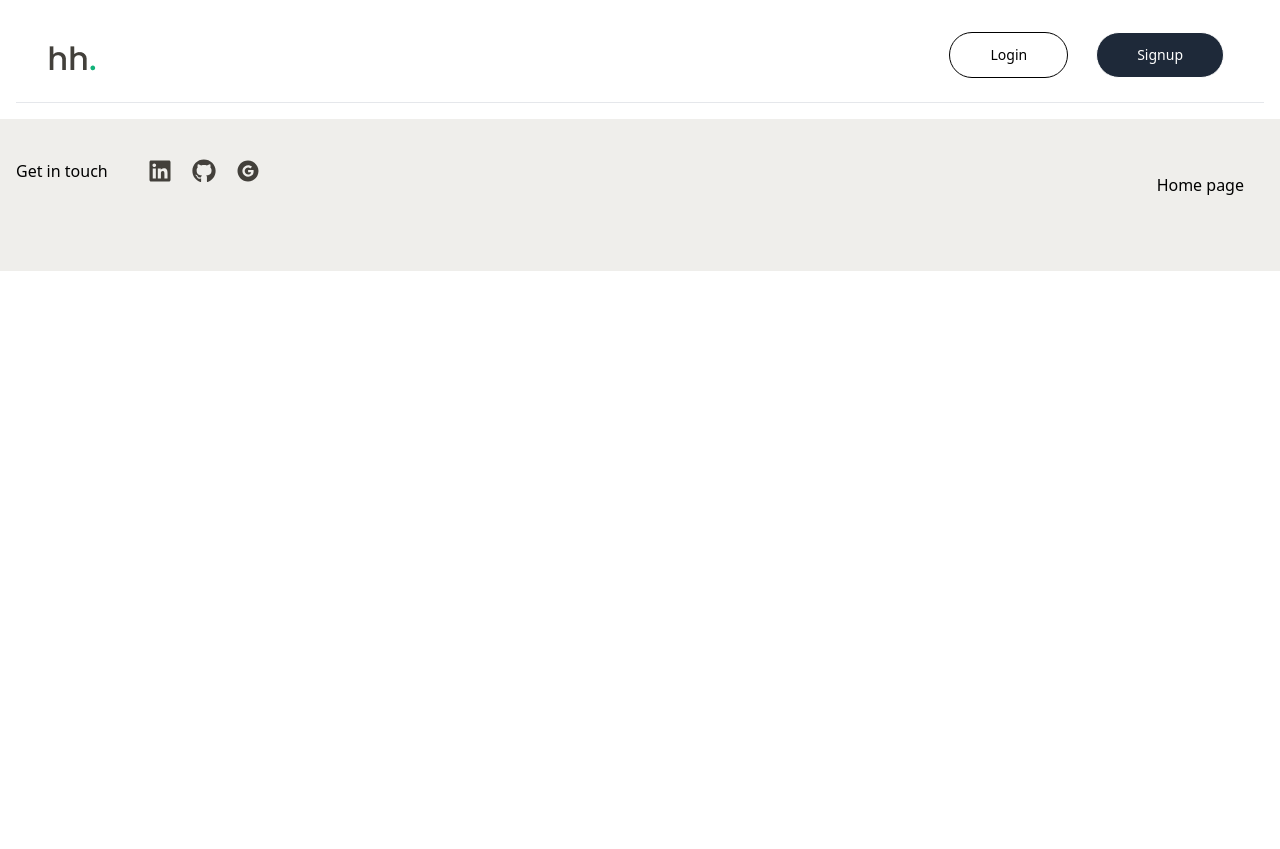
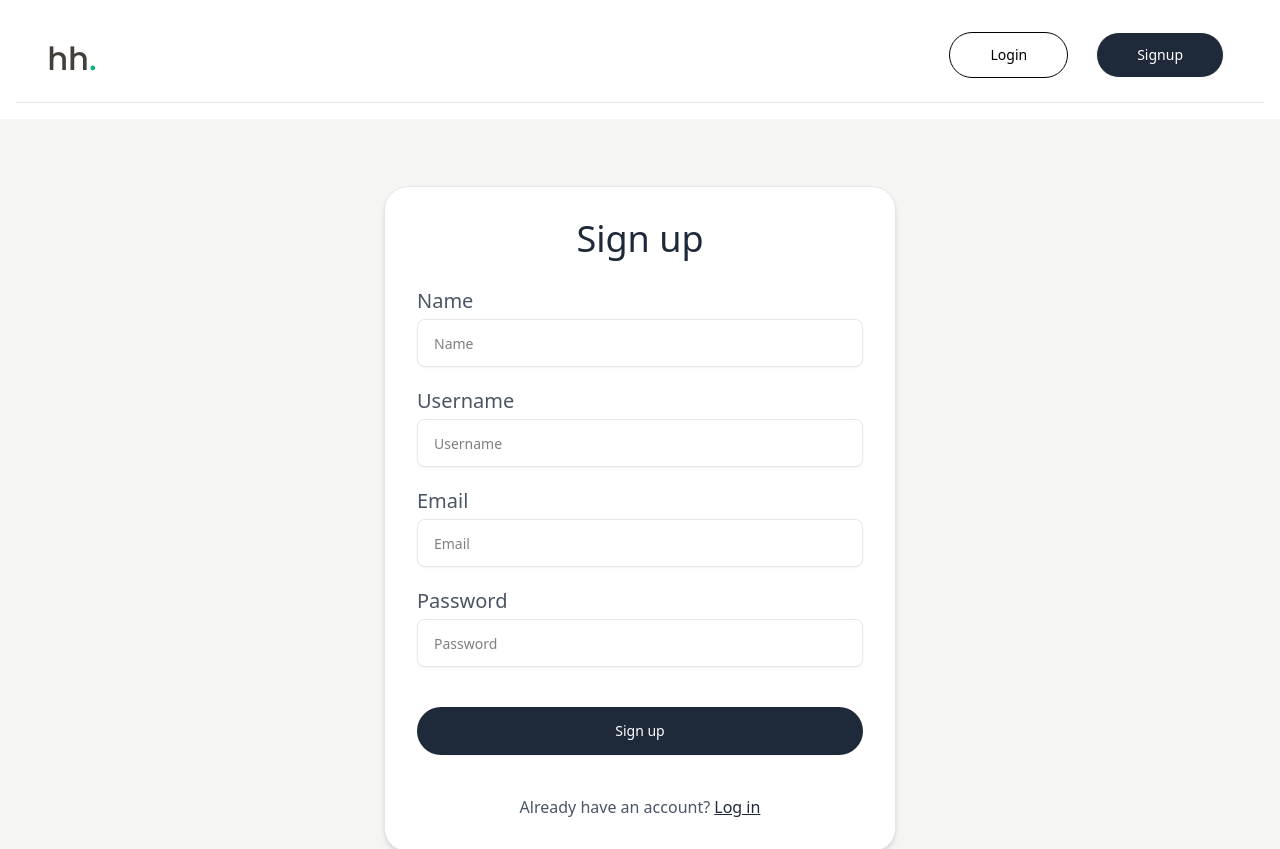
Before and after one commit to PHET45/personal-blog-k, a React (Vite) app in the folder client/: page /register in a window 1280 px wide. Shown: the top 849 px of the page. Before the commit the page ends 800 px from the top, so only its background shows below. Built offline with nearby package versions, Linux system fonts and the light colour scheme.

Commit message:
feat: Add Label and Textarea components, enhance Login and Register pages with new UI elements

```diff
--- a/client/package.json
+++ b/client/package.json
@@ -10,6 +10,7 @@
     "preview": "vite preview"
   },
   "dependencies": {
+    "@radix-ui/react-label": "^2.1.7",
     "@radix-ui/react-select": "^2.2.6",
     "@radix-ui/react-slot": "^1.2.3",
     "@tailwindcss/vite": "^4.1.12",
--- /dev/null
+++ b/client/src/components/ui/label.jsx
@@ -0,0 +1,21 @@
+import * as React from "react"
+import * as LabelPrimitive from "@radix-ui/react-label"
+
+import { cn } from "@/lib/utils"
+
+function Label({
+  className,
+  ...props
+}) {
+  return (
+    <LabelPrimitive.Root
+      data-slot="label"
+      className={cn(
+        "flex items-center gap-2 text-xl leading-none font-medium select-none group-data-[disabled=true]:pointer-events-none group-data-[disabled=true]:opacity-50 peer-disabled:cursor-not-allowed peer-disabled:opacity-50",
+        className
+      )}
+      {...props} />
+  );
+}
+
+export { Label }
--- /dev/null
+++ b/client/src/components/ui/textarea.jsx
@@ -0,0 +1,20 @@
+import * as React from "react"
+
+import { cn } from "@/lib/utils"
+
+function Textarea({
+  className,
+  ...props
+}) {
+  return (
+    <textarea
+      data-slot="textarea"
+      className={cn(
+        "border-input placeholder:text-muted-foreground focus-visible:border-ring focus-visible:ring-ring/50 aria-invalid:ring-destructive/20 dark:aria-invalid:ring-destructive/40 aria-invalid:border-destructive dark:bg-input/30 flex field-sizing-content min-h-16 w-full rounded-md border bg-transparent px-3 py-2 text-base shadow-xs transition-[color,box-shadow] outline-none focus-visible:ring-[3px] disabled:cursor-not-allowed disabled:opacity-50 md:text-sm",
+        className
+      )}
+      {...props} />
+  );
+}
+
+export { Textarea }
--- a/client/src/page/Auth/LoginPage.jsx
+++ b/client/src/page/Auth/LoginPage.jsx
@@ -1,9 +1,59 @@
 import React from 'react'
 import { NavFooter } from '@/components/mainLayout/NavFooter'
-export const LoginPage = ({children}) => {
+import { Button } from '../../components/ui/button'
+import { Input } from '../../components/ui/input'
+import { Label } from '../../components/ui/label'
+export const LoginPage = () => {
   return (
     <NavFooter>
-        {children}
+      <div className="min-h-screen flex items-center justify-center p-4 bg-stone-100">
+        <div className="w-full max-w-lg rounded-3xl border border-gray-200 bg-white shadow-md p-8">
+          <div className="text-center mb-8">
+            <h1 className="text-4xl text-gray-800 mb-2">Log in</h1>
+          </div>
+
+          <div className="space-y-6">
+            <div className="space-y-2">
+              <Label htmlFor="email" className="text-gray-600">
+                Email
+              </Label>
+              <Input
+                id="email"
+                type="email"
+                placeholder="Email"
+                className="bg-white border-gray-200 rounded-lg px-4 py-3 h-12"
+              />
+            </div>
+
+            <div className="space-y-2">
+              <Label htmlFor="password" className="text-gray-600">
+                Password
+              </Label>
+              <Input
+                id="password"
+                type="password"
+                placeholder="Password"
+                className="bg-white border-gray-200 rounded-lg px-4 py-3 h-12"
+              />
+            </div>
+
+            <div className="pt-4">
+              <Button className="w-full bg-gray-800 hover:bg-gray-700 text-white rounded-full py-3 h-12">
+                Log up
+              </Button>
+            </div>
+
+            <div className="text-center pt-4">
+              <p className="text-gray-600">
+                Don't have any account?{' '}
+                <button className="text-gray-800 underline hover:no-underline">
+                  Sign up
+                </button>
+              </p>
+            </div>
+          </div>
+        </div>
+      </div>
     </NavFooter>
   )
 }
--- a/client/src/page/Auth/RegisterPage.jsx
+++ b/client/src/page/Auth/RegisterPage.jsx
@@ -1,6 +1,84 @@
 import React from 'react'
 import { NavFooter } from '@/components/mainLayout/NavFooter'
+import { Button } from '../../components/ui/button'
+import { Input } from '../../components/ui/input'
+import { Label } from '../../components/ui/label'
 
-export const RegisterPage = ({ children }) => {
-  return <NavFooter>{children}</NavFooter>
+export const RegisterPage = () => {
+  return (
+    <NavFooter>
+      <div className="min-h-screen flex items-center justify-center p-4 bg-stone-100">
+        <div className="w-full max-w-lg rounded-3xl border border-gray-200 bg-white shadow-md p-8">
+          <div className="text-center mb-8">
+            <h1 className="text-4xl text-gray-800 mb-2">Sign up</h1>
+          </div>
+
+          <div className="space-y-6">
+            <div className="space-y-2">
+              <Label htmlFor="name" className="text-gray-600">
+                Name
+              </Label>
+              <Input
+                id="name"
+                type="text"
+                placeholder="Name"
+                className="bg-white border-gray-200 rounded-lg px-4 py-3 h-12"
+              />
+            </div>
+
+            <div className="space-y-2">
+              <Label htmlFor="username" className="text-gray-600">
+                Username
+              </Label>
+              <Input
+                id="username"
+                type="text"
+                placeholder="Username"
+                className="bg-white border-gray-200 rounded-lg px-4 py-3 h-12"
+              />
+            </div>
+
+            <div className="space-y-2">
+              <Label htmlFor="email" className="text-gray-600">
+                Email
+              </Label>
+              <Input
+                id="email"
+                type="email"
+                placeholder="Email"
+                className="bg-white border-gray-200 rounded-lg px-4 py-3 h-12"
+              />
+            </div>
+
+            <div className="space-y-2">
+              <Label htmlFor="password" className="text-gray-600">
+                Password
+              </Label>
+              <Input
+                id="password"
+                type="password"
+                placeholder="Password"
+                className="bg-white border-gray-200 rounded-lg px-4 py-3 h-12"
+              />
+            </div>
+
+            <div className="pt-4">
+              <Button className="w-full bg-gray-800 hover:bg-gray-700 text-white rounded-full py-3 h-12">
+                Sign up
+              </Button>
+            </div>
+
+            <div className="text-center pt-4">
+              <p className="text-gray-600">
+                Already have an account?{' '}
+                <button className="text-gray-800 underline hover:no-underline">
+                  Log in
+                </button>
+              </p>
+            </div>
+          </div>
+        </div>
+      </div>
+    </NavFooter>
+  )
 }
```
Also changed, not shown: client/src/components/ViewPost.jsx (+58 -29 lines), 1 other file (tests, documents, lock files or other folders).
